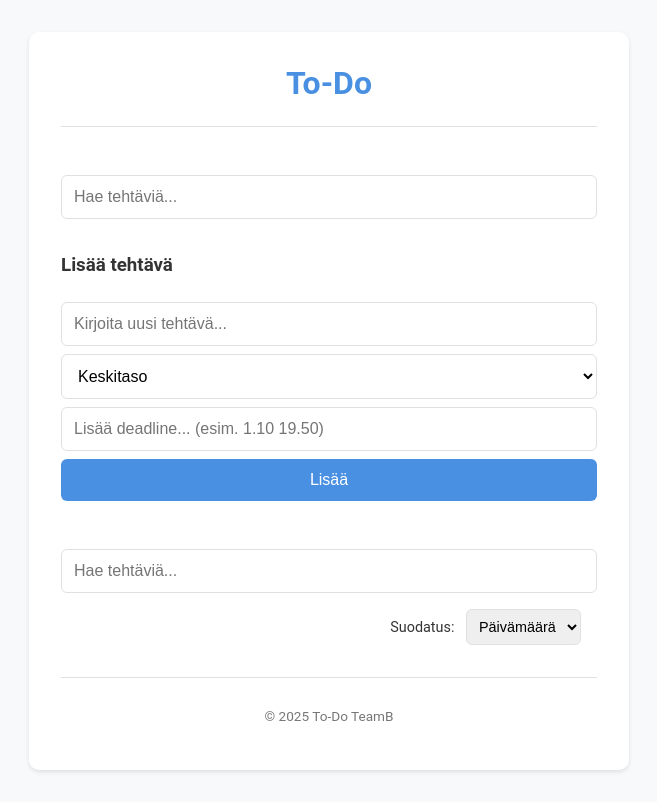
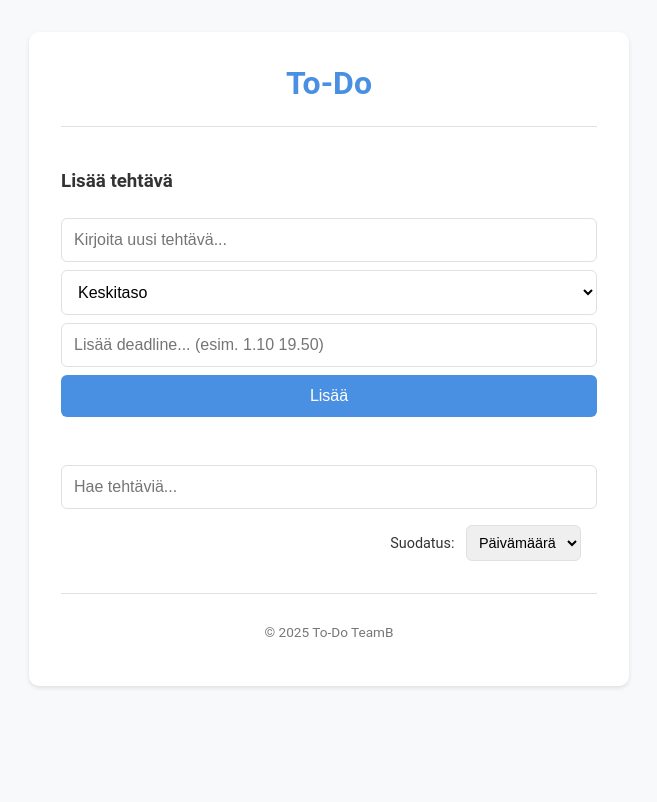
Before and after one commit to ImportantSeal/deployable-web-app-TeamB, a React (Create React App) app: page / in a window 1280 px wide. Shown: the whole page, without its empty margins (311-968 px from the left). Built offline with nearby package versions, Linux system fonts and the light colour scheme.

Commit message:
removed exxxtra searchbar

```diff
--- a/src/App.js
+++ b/src/App.js
@@ -91,7 +91,6 @@ const App = () => {
     }
   };
 
-
   // Tehtävien sorttaus filterin perusteella
   const sortedTasks = filteredTasks.sort((a, b) => {
     if (filterBy === "title") {
@@ -111,13 +110,14 @@ const App = () => {
   return (
     <div className="app-container">
       <Header />
-      <TaskSearch setSearchTerm={setSearchTerm} />
+
       <TaskForm addTask={addTask} />
+
+      {/* Haku ja suodatus: nämä liittyvät toisiinsa joten ne on hyvä sijoittaa yhteen */}
       <TaskSearch setSearchTerm={setSearchTerm} />
 
       {/* Filter */}
       <div className="filter-container">
-
         <label htmlFor="filter">Suodatus: </label>
         <select id="filter" value={filterBy} onChange={handleFilterChange}>
           <option value="date">Päivämäärä</option>
```
